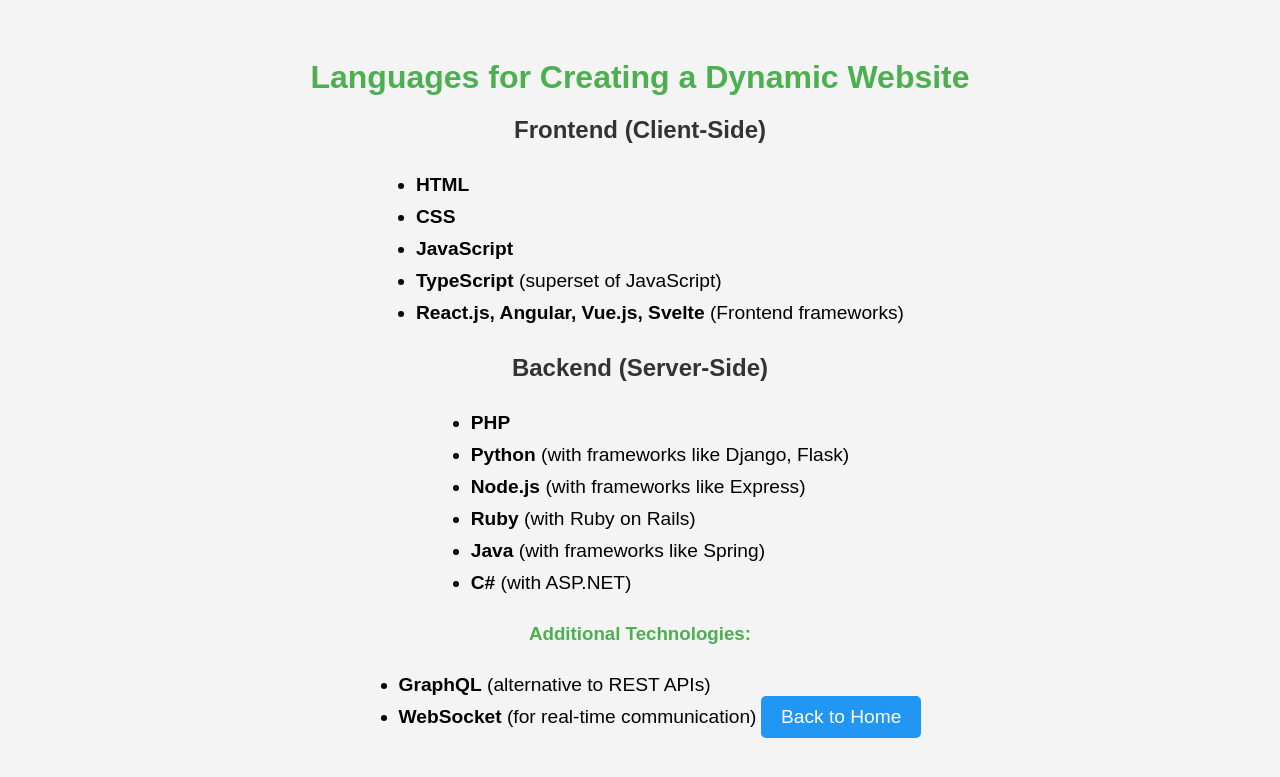
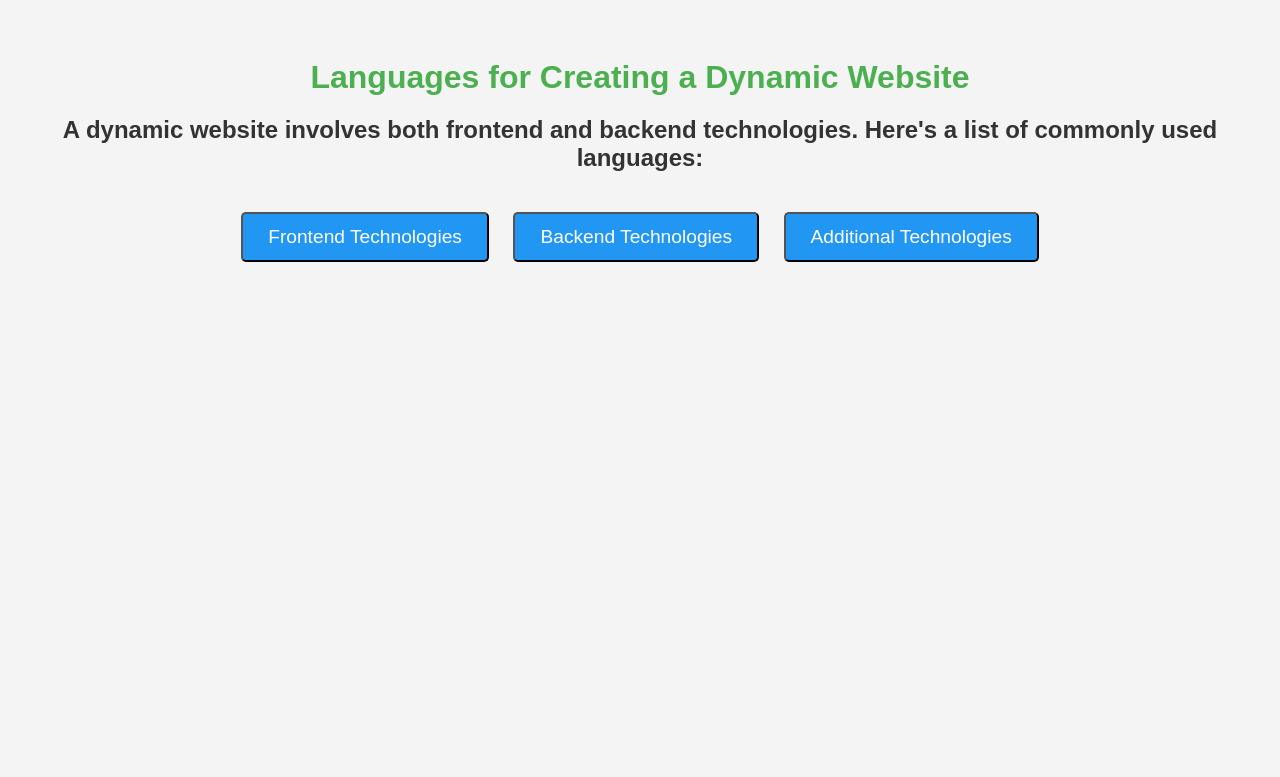
Before and after one commit to deveshrathore123/kubedge_gui, a Flask app: page /dynamic in a window 1280 px wide. Shown: the top 777 px of the page. Run offline with Flask 3, Linux system fonts and the light colour scheme.

Commit message:
Update dynamic.html

```diff
--- a/templates/dynamic/dynamic.html
+++ b/templates/dynamic/dynamic.html
@@ -18,9 +18,6 @@
         h2 {
             color: #333;
         }
-        h3 {
-            color: #4CAF50;
-        }
         ul {
             text-align: left;
             margin: 0 auto;
@@ -30,18 +27,22 @@
             font-size: 1.2em;
             margin: 10px 0;
         }
-        a {
+        .button-container {
+            margin-top: 30px;
+        }
+        .tab-button {
             display: inline-block;
-            margin-top: 20px;
-            padding: 10px 20px;
+            margin: 10px;
+            padding: 12px 25px;
             background-color: #2196F3;
             color: white;
             font-size: 1.2em;
             text-decoration: none;
             border-radius: 5px;
             transition: background-color 0.3s;
+            cursor: pointer;
         }
-        a:hover {
+        .tab-button:hover {
             background-color: #1976D2;
         }
     </style>
@@ -49,33 +50,13 @@
 <body>
 
     <h1>Languages for Creating a Dynamic Website</h1>
+    <h2>A dynamic website involves both frontend and backend technologies. Here's a list of commonly used languages:</h2>
 
-    <h2>Frontend (Client-Side)</h2>
-    <ul>
-        <li><strong>HTML</strong></li>
-        <li><strong>CSS</strong></li>
-        <li><strong>JavaScript</strong></li>
-        <li><strong>TypeScript</strong> (superset of JavaScript)</li>
-        <li><strong>React.js, Angular, Vue.js, Svelte</strong> (Frontend frameworks)</li>
-    </ul>
-
-    <h2>Backend (Server-Side)</h2>
-    <ul>
-        <li><strong>PHP</strong></li>
-        <li><strong>Python</strong> (with frameworks like Django, Flask)</li>
-        <li><strong>Node.js</strong> (with frameworks like Express)</li>
-        <li><strong>Ruby</strong> (with Ruby on Rails)</li>
-        <li><strong>Java</strong> (with frameworks like Spring)</li>
-        <li><strong>C#</strong> (with ASP.NET)</li>
-    </ul>
-
-    <h3>Additional Technologies:</h3>
-    <ul>
-        <li><strong>GraphQL</strong> (alternative to REST APIs)</li>
-        <li><strong>WebSocket</strong> (for real-time communication)</li>
-    </ul>
-
-    <a href="/">Back to Home</a>
+    <div class="button-container">
+        <button class="tab-button" onclick="window.location.href='/dynamic/frontend'">Frontend Technologies</button>
+        <button class="tab-button" onclick="window.location.href='/dynamic/backend'">Backend Technologies</button>
+        <button class="tab-button" onclick="window.location.href='/dynamic/additional-technologies'">Additional Technologies</button>
+    </div>
 
 </body>
 </html>
```
